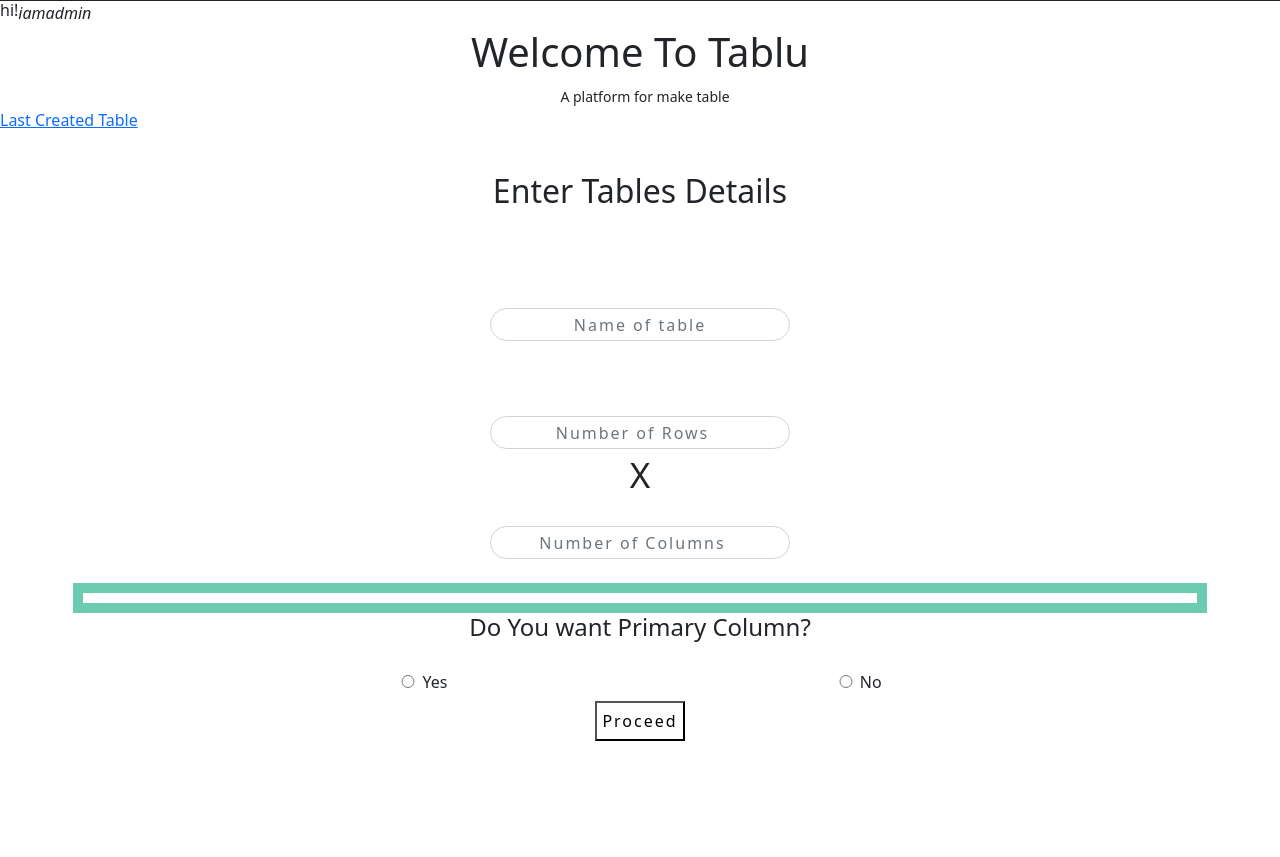
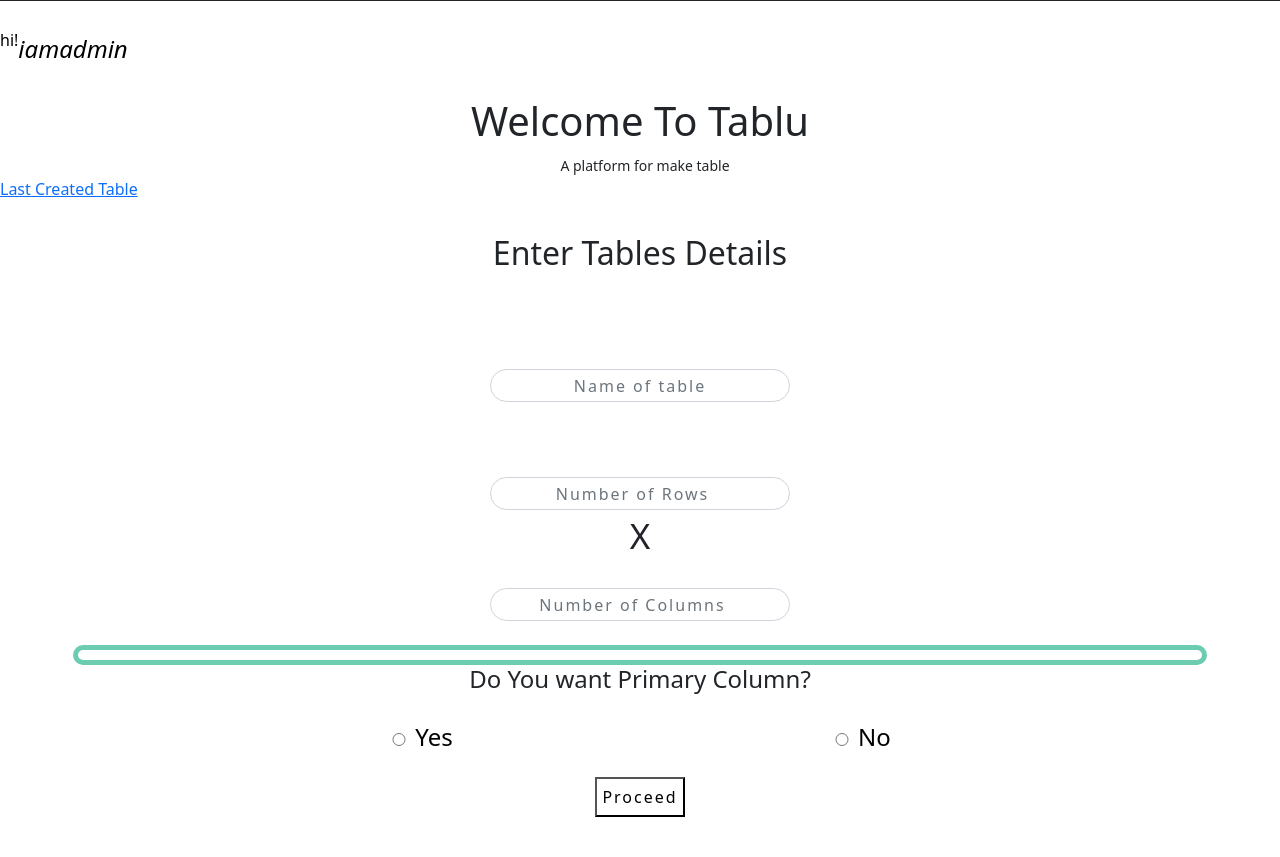
Before and after one commit to krishna120801/Tablu, a Django app: page /tablu in a window 1280 px wide. Shown: the part 49-906 px from the top of the page. Before the commit the page ends 790 px from the top, so only its background shows below. Run offline with Django 4.2, Linux system fonts and the light colour scheme; a user stored in the database is signed in; some libraries are stand-ins or nearby versions.

Commit message:
Saved tables format

```diff
--- a/static/css/tbl.css
+++ b/static/css/tbl.css
@@ -281,8 +281,17 @@ h3{
     margin-right: auto;
     overflow-y: scroll;
     overflow-x: scroll;
-    border: 10px solid rgb(108, 204, 175);
+    border: 5px solid rgb(108, 204, 175);
+    border-radius: 10px;
 }
+.d-flex{
+	font-size: 24px;
+	margin-top: 15px;
+	margin-bottom: 15px;
+	text-decoration: none;
+	color: #000000;
+}
+
 /*RESPONSIVE_______________________________________________*/
 @media all and (max-width: 960px){
     .bx1{
```
